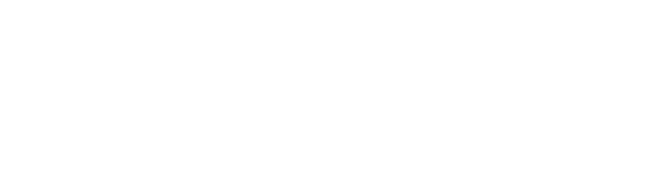
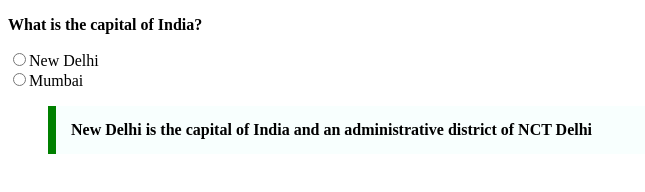
Before and after one commit to acciojob/trivia-srraghavdev, a website: page main.html in a window 1280 px wide. Shown: the whole page, without its empty margins (0-645 px from the left). Drawn offline with Linux system fonts and the light colour scheme.

Commit message:
created a submission

```diff
--- a/main.html
+++ b/main.html
@@ -10,7 +10,14 @@
 	<!-- the entire body must be written by student -->
     <script type="text/javascript" src="./script.js">
 </script>
-
+<div>
+	<label for="sel"><p>What is the capital of India?</p></label>
+	<input type="radio" name="av">New Delhi<br>
+	<input type="radio" name="av">Mumbai
+	<blockquote cite="https://en.wikipedia.org/wiki/New_Delhi">
+	New Delhi is the capital of India and an administrative district of NCT Delhi
+	</blockquote>
+</div>
 </body>
 
 </html>
--- a/styles.css
+++ b/styles.css
@@ -1,2 +1,12 @@
-
+blockquote{
+max-width: 600px;
+argin: 10px;
+padding: 15px;
+border-left: 8px solid green;
+background-color: #f8fffe;
+font-weight: bold;
+}
+p{
+	font-weight:bold;
+}
 /* Your CSS Code here. */
```
